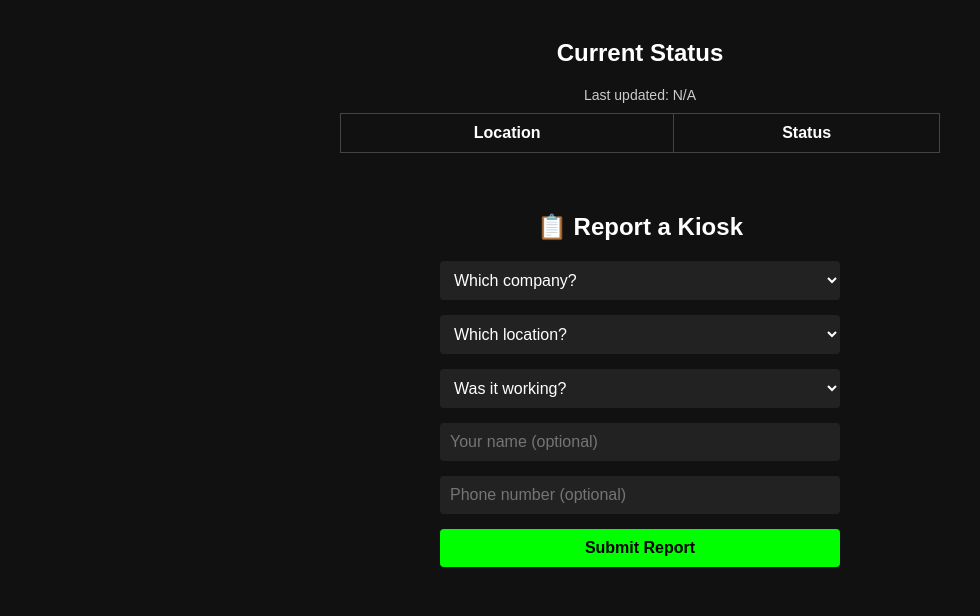
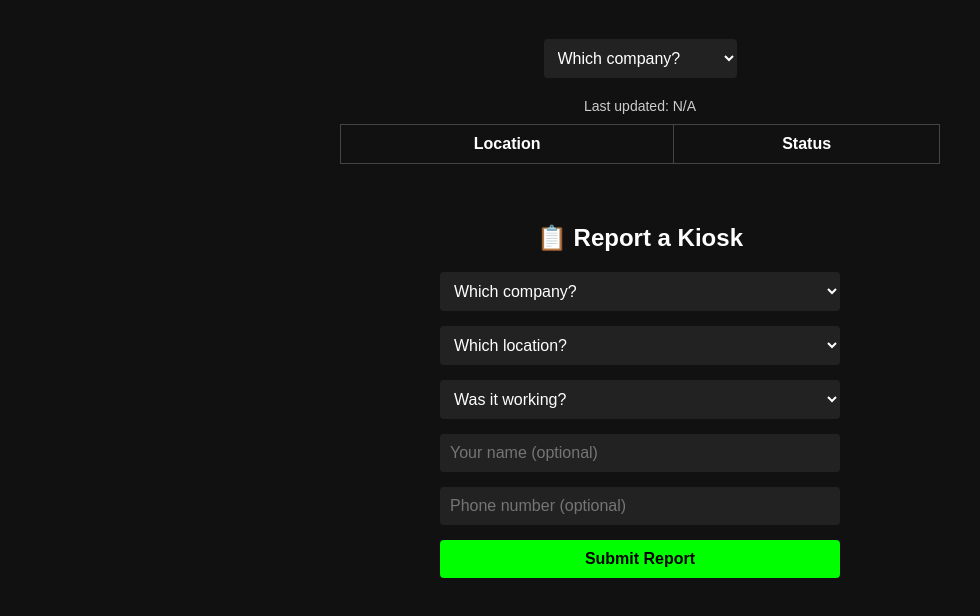
Before and after one commit to JamesVirgill/Kiosk-Status, a plain HTML site: page index.html in a window 1280 px wide. Shown: the part 110-726 px from the top of the page, without its empty margins (0-980 px from the left). Drawn offline with Linux system fonts and the light colour scheme; a script that the page names is missing.

Commit message:
Update index trial 2.html

```diff
--- a/index.html
+++ b/index.html
@@ -84,7 +84,15 @@
   <a href="https://wechangeup.net/" class="back-link">← Back to WeChangeUp.net</a>
   <h1>🟢Check Kiosk Status</h1>
 
-  <h2>Current Status</h2>
+  <h2><select name="company" required>
+    <option value="">Which company?</option>
+    <option value="WeChangeUp">WeChangeUp</option>
+    <option value="Scotiabank">Scotiabank</option>
+    <option value="RBC Royal Bank">RBC Royal Bank</option>
+    <option value="Commonwealth Bank">Commonwealth Bank</option>
+    <option value="CIBC FirstCaribbean">CIBC FirstCaribbean</option>
+    <option value="Island Pay">Island Pay</option>
+  </select></h2>
   <div class="last-updated" id="lastUpdatedText">Last updated: N/A</div>
 
   <table class="status-table">
```
